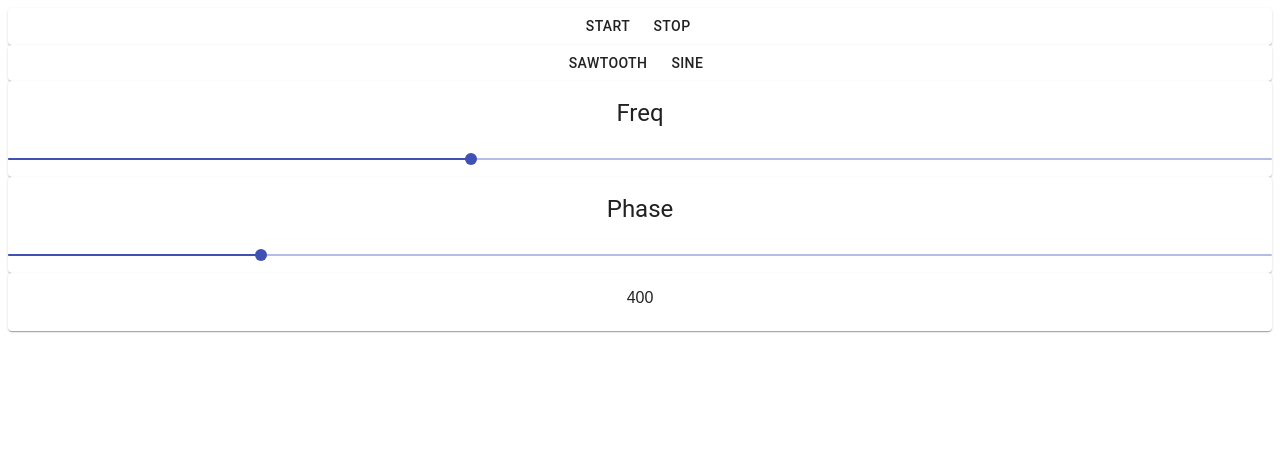
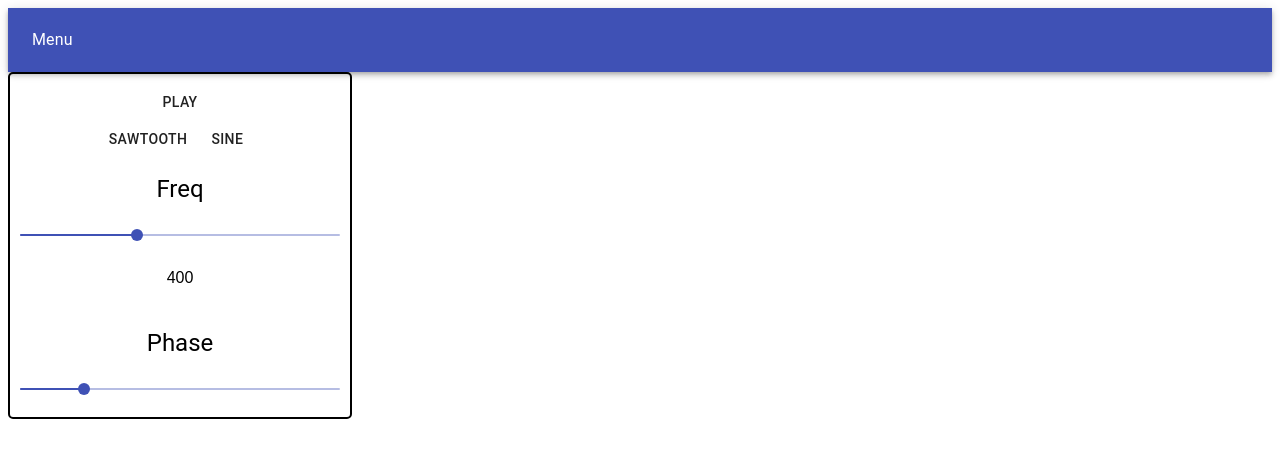
Before and after one commit to snthergy/snthrgy, a React (Create React App) app: page / in a window 1280 px wide. Shown: the top 458 px of the page. Built offline with nearby package versions, Linux system fonts and the light colour scheme.

Commit message:
General setup. Add material ui navbar

```diff
--- /dev/null
+++ b/src/components/navbar.tsx
@@ -0,0 +1,16 @@
+import * as React from "react";
+import { Toolbar, AppBar, Typography } from "@material-ui/core";
+
+export interface NavBarProps {}
+
+const NavBar: React.FC<NavBarProps> = () => {
+  return (
+    <AppBar position="static">
+      <Toolbar>
+        <Typography>Menu</Typography>
+      </Toolbar>
+    </AppBar>
+  );
+};
+
+export default NavBar;
--- /dev/null
+++ b/src/components/sound.tsx
@@ -0,0 +1,88 @@
+import * as React from "react";
+import { FatOscillator } from "tone";
+import { Box, CardHeader, Button, CardContent } from "@material-ui/core";
+import Slider from "@material-ui/core/Slider";
+import styled from "@emotion/styled";
+
+const Sound = (): JSX.Element => {
+  const [started, setStarted] = React.useState();
+  const [freq, setFreq] = React.useState(400);
+
+  const synth: any = React.useRef(
+    new FatOscillator(freq, "sawtooth", 20).toMaster()
+  );
+
+  React.useEffect((): void => {
+    console.log("Synth effect: ", synth.current.state);
+  }, [synth.current.state]);
+
+  console.log("Synth started state: ", synth.current.state);
+  const newFreq = (
+    _: React.ChangeEvent<{}>,
+    value: number | number[]
+  ): void => {
+    synth.current.frequency.value = value;
+    if (Array.isArray(value)) {
+      value.map((v: number): void => setFreq(v));
+    } else {
+      setFreq(value);
+    }
+  };
+
+  const newWave = (newType: string): void => {
+    synth.current.type = newType;
+  };
+
+  const newPhase = (
+    _: React.ChangeEvent<{}>,
+    newSpread: number | number[]
+  ): void => {
+    synth.current.spread = newSpread;
+  };
+
+  const startSynth = (): void => {
+    setStarted(true);
+    synth.current.start();
+  };
+  const stopSynth = (): void => {
+    setStarted(false);
+    synth.current.stop();
+  };
+
+  return (
+    <Container className="App">
+      <Box>
+        {started ? (
+          <Button onClick={stopSynth}>Stop</Button>
+        ) : (
+          <Button onClick={startSynth}>Play</Button>
+        )}
+      </Box>
+
+      <Box>
+        <Button onClick={(): void => newWave("sawtooth")}>Sawtooth</Button>
+        <Button onClick={(): void => newWave("sine")}>Sine</Button>
+      </Box>
+
+      <Box>
+        <CardHeader title="Freq" />
+        <Slider defaultValue={440} min={0} max={1200} onChange={newFreq} />
+        <CardContent>{freq}</CardContent>
+      </Box>
+
+      <Box>
+        <CardHeader title="Phase" />
+        <Slider defaultValue={20} min={0} max={100} onChange={newPhase} />
+      </Box>
+    </Container>
+  );
+};
+
+export default Sound;
+
+const Container = styled("div")`
+  border: 2px solid black;
+  border-radius: 5px;
+  max-width: 20em;
+  padding: 10px;
+`;
--- /dev/null
+++ b/src/customTypings/tone/global.d.ts
@@ -0,0 +1,6 @@
+declare module "tone" {
+  export class FatOscillator {
+    constructor(frequency, waveform, phase);
+    toMaster();
+  }
+}
--- a/src/index.js
+++ /dev/null
@@ -1,55 +0,0 @@
-import React from "react";
-import ReactDOM from "react-dom";
-import { FatOscillator } from "tone";
-import { Card, CardHeader, Button, CardContent } from "@material-ui/core";
-import Slider from "@material-ui/core/Slider";
-
-import "./styles.css";
-
-function App() {
-  const [freq, setFreq] = React.useState(400);
-  const synth = React.useRef(
-    new FatOscillator(freq, "sawtooth", 20).toMaster()
-  );
-  const newFreq = (event, value) => {
-    synth.current.frequency.value = value;
-    setFreq(value);
-  };
-  const newWave = newType => {
-    synth.current.type = newType;
-  };
-
-  const newPhase = (_, newSpread) => (synth.current.spread = newSpread);
-  const startSynth = () => synth.current.start();
-  const stopSynth = () => synth.current.stop();
-
-  return (
-    <div className="App">
-      <Card>
-        <Button onClick={startSynth}>Start</Button>
-        <Button onClick={stopSynth}>Stop</Button>
-      </Card>
-
-      <Card>
-        <Button onClick={() => newWave("sawtooth")}>Sawtooth</Button>
-        <Button onClick={() => newWave("sine")}>Sine</Button>
-      </Card>
-
-      <Card>
-        <CardHeader title="Freq" />
-        <Slider defaultValue={440} min={0} max={1200} onChange={newFreq} />
-      </Card>
-
-      <Card>
-        <CardHeader title="Phase" />
-        <Slider defaultValue={20} min={0} max={100} onChange={newPhase} />
-      </Card>
-      <Card>
-        <CardContent>{freq}</CardContent>
-      </Card>
-    </div>
-  );
-}
-
-const rootElement = document.getElementById("root");
-ReactDOM.render(<App />, rootElement);
--- /dev/null
+++ b/src/index.tsx
@@ -0,0 +1,18 @@
+import * as React from "react";
+import * as ReactDOM from "react-dom";
+import Sound from "./components/sound";
+import Navbar from "./components/navbar";
+
+import "./styles.css";
+
+function App(): JSX.Element {
+  return (
+    <div className="App">
+      <Navbar />
+      <Sound />
+    </div>
+  );
+}
+
+const rootElement = document.getElementById("root");
+ReactDOM.render(<App />, rootElement);
--- /dev/null
+++ b/src/react-app-env.d.ts
@@ -0,0 +1 @@
+/// <reference types="react-scripts" />
--- a/src/styles.css
+++ b/src/styles.css
@@ -1,3 +1,5 @@
+@import-normalize;
+
 .App {
   font-family: sans-serif;
   text-align: center;
```
Also changed, not shown: package.json (+11 -1 lines), tsconfig.json (added, +19 -0 lines), .eslintrc.js (added), 2 other files (tests, documents, lock files or other folders).
